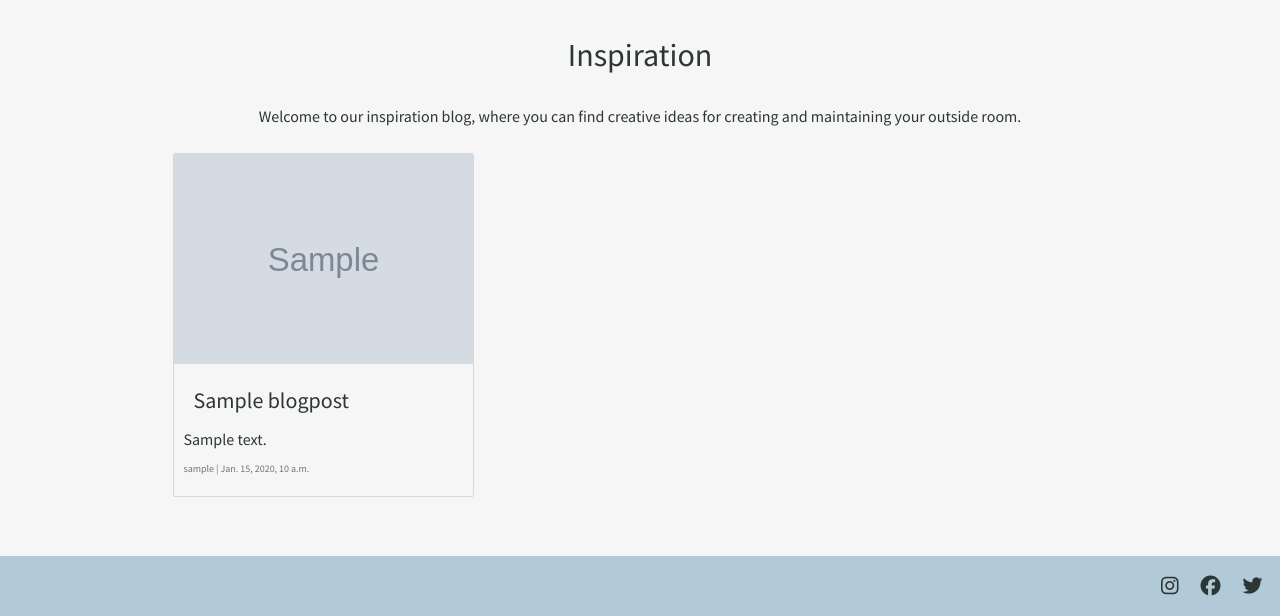
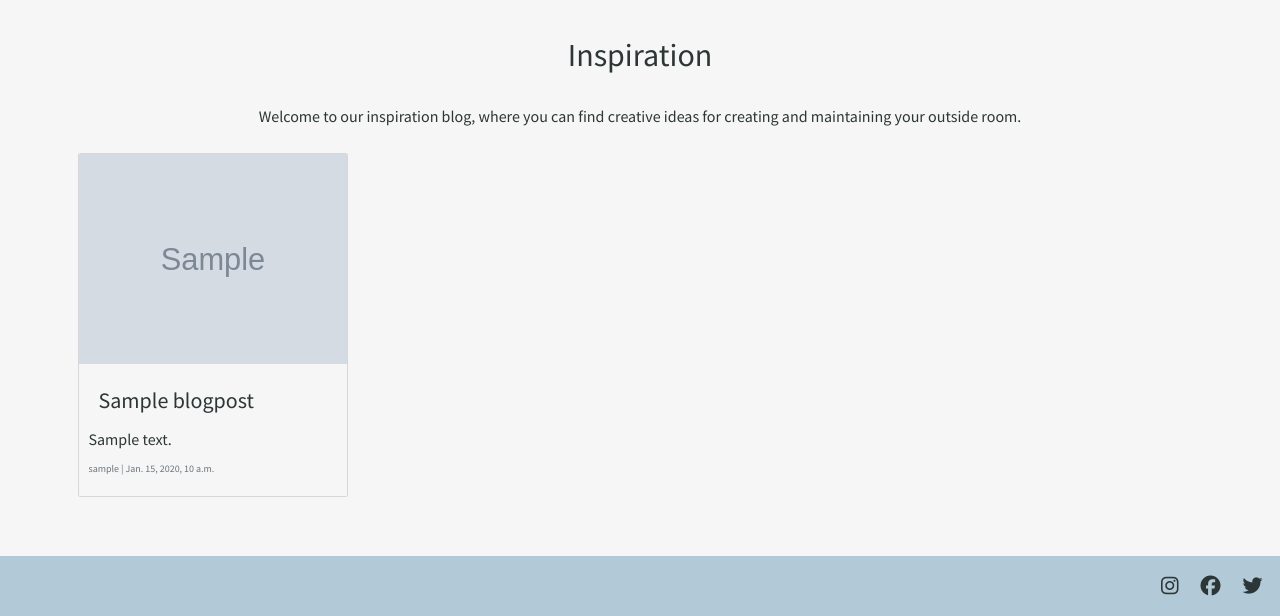
Before and after one commit to Sharon-B/Inside-Out, a Django app: page /blog/ in a window 1280 px wide. Shown: the part 184-800 px from the top of the page. Run offline with Django 3.2, Linux system fonts and the light colour scheme; tables that the repository leaves empty hold one stand-in row (values such as "Sample post"); grey boxes marked "Sample" are stand-in pictures; parts of the project's set-up code (start-up, migrations or seed data) failed here and were passed over; some libraries are stand-ins or nearby versions; some web fonts are replaced.

Commit message:
Remove product-container row/col, update formatting in blog.html

```diff
--- a/blog/templates/blog/blog.html
+++ b/blog/templates/blog/blog.html
@@ -25,12 +25,10 @@
             </div>
         </div>
 
-        <div class="row">
-            <div class="col product-container col-10 offset-1">
         <!-- Blog Posts -->
         <div class="row">
             {% for blog_post in blog_posts %}
-                    <div class="col-12 col-md-6 col-lg-4 g-4">
+            <div class="col-12 col-md-6 col-lg-4 col-xl-3 g-4">
                 <!-- Bootstrap Card -->
                 <div class="card blog-card h-100">
                     {% if blog_post.image %}
@@ -60,6 +58,4 @@
             {% endfor %}
         </div>
     </div>
-        </div>
-    </div>
 {% endblock %}
```
Lines whose indentation alone changed are shown as unchanged.
